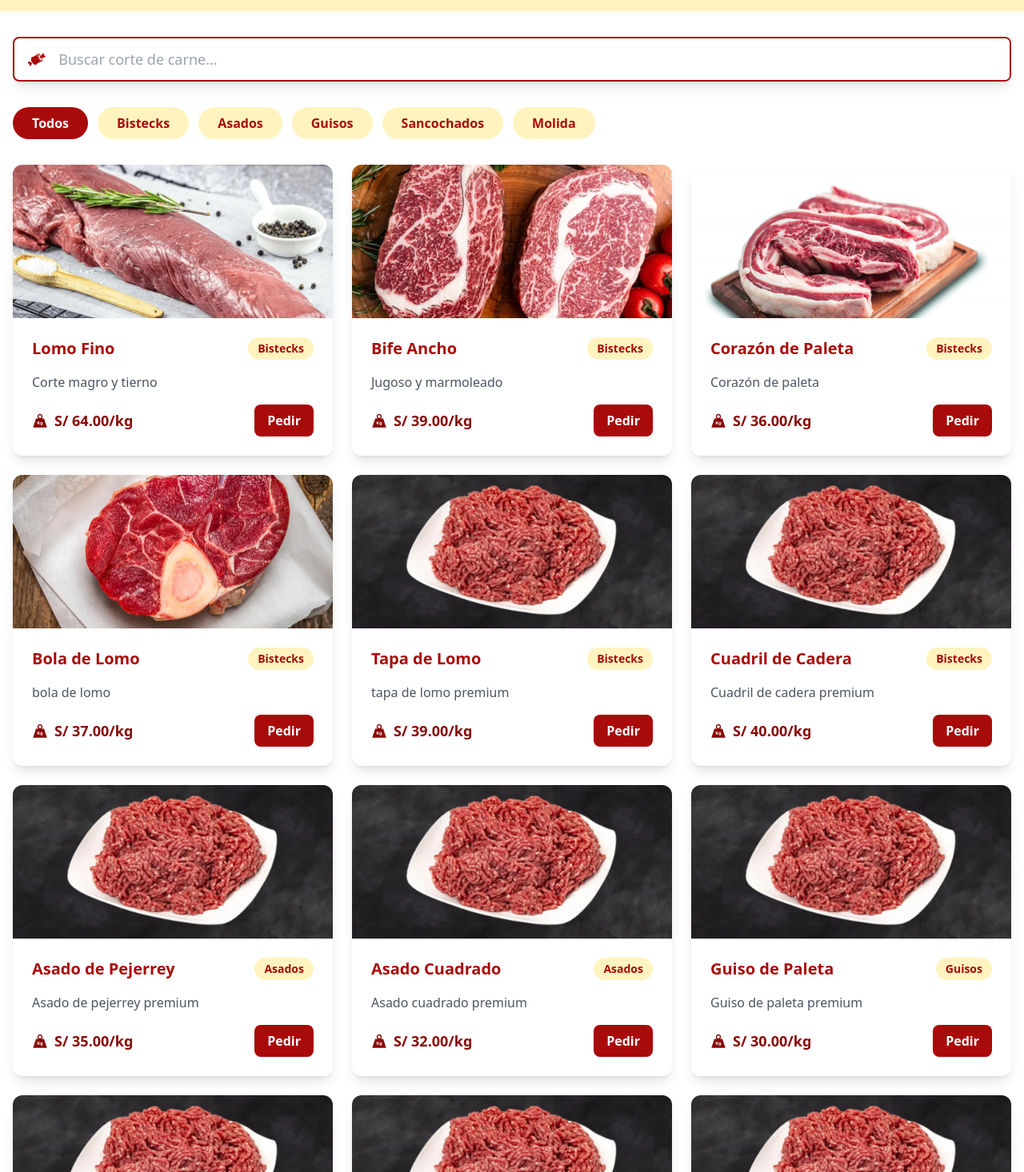
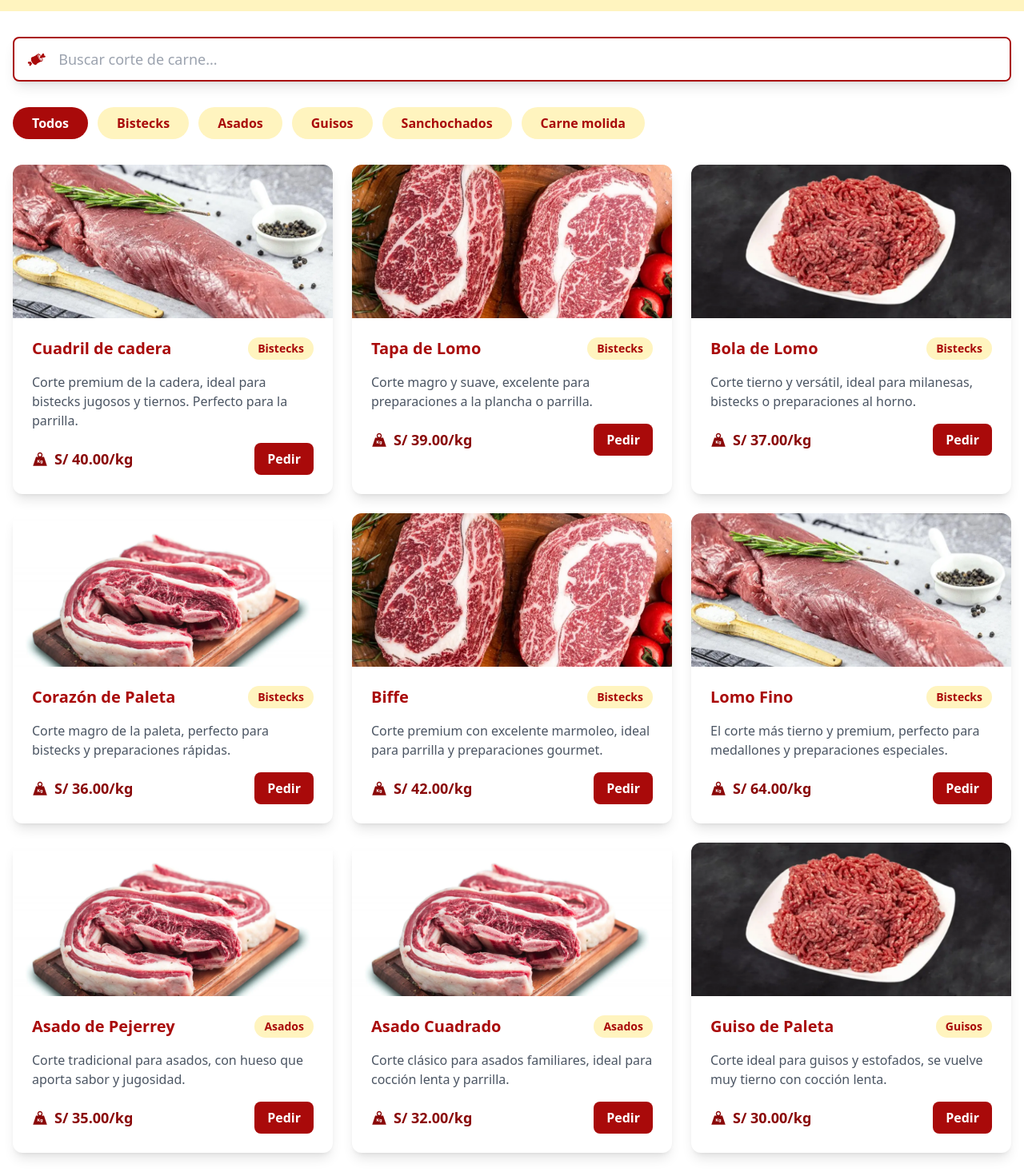
Before and after one commit to MarxAlonso/CarnicentroMarcelo, a React (Vite) app: page /carneres in a window 1280 px wide. Shown: the part 564-2030 px from the top of the page at 80% size. Built offline with nearby package versions, Linux system fonts and the light colour scheme; the HTML template or start-up script is replaced by a standard one.

Commit message:
fix: correcciones de precios

```diff
--- a/src/components/Filtros/FiltroCarneCerdos.tsx
+++ b/src/components/Filtros/FiltroCarneCerdos.tsx
@@ -178,7 +178,7 @@ export const FiltroCarneCerdos = () => {
                         <div className="flex items-center justify-between">
                             <div className="flex items-center text-[#a90a0a]">
                                 <GiWeight className="text-xl mr-2" />
-                                <span className="font-bold text-lg">S/ {producto.precio}/kg</span>
+                                <span className="font-bold text-lg">S/ {producto.precio}.00/kg</span>
                             </div>
                             <motion.button
                                 whileHover={{ scale: 1.1 }}
@@ -215,7 +215,7 @@ export const FiltroCarneCerdos = () => {
                     <img src={modalProducto.imagen} alt={modalProducto.nombre} className="rounded-lg mb-4" />
                     <h2 className="text-2xl font-bold text-[#a90a0a] mb-2">{modalProducto.nombre}</h2>
                     <p className="text-gray-600 mb-4">{modalProducto.descripcion}</p>
-                    <p className="text-[#a90a0a] font-bold mb-6">S/ {modalProducto.precio} /kg</p>
+                    <p className="text-[#a90a0a] font-bold mb-6">S/ {modalProducto.precio}.00/kg</p>
                     <a
                         href={`https://wa.me/51922061911?text=Hola!%20Quisiera%20pedir%20${encodeURIComponent(modalProducto.nombre)}%20a%20S/${modalProducto.precio}%20por%20kg.`}
                         target="_blank"
--- a/src/components/Filtros/data-cerdo/categorias.ts
+++ b/src/components/Filtros/data-cerdo/categorias.ts
@@ -1,4 +1,4 @@
 export const categorias = [
-  { id: 1, nombre: "Cortes Premium", icon: "🥩" },
-  { id: 2, nombre: "Especiales", icon: "⭐" }
+  { id: 1, nombre: "Carne de Cerdo", icon: "🐷" },
+  { id: 2, nombre: "Chuletas", icon: "🥩" }
 ];
--- a/src/components/Filtros/data-cerdo/productosCerdo.ts
+++ b/src/components/Filtros/data-cerdo/productosCerdo.ts
@@ -8,11 +8,12 @@ export interface ProductoCerdo {
 }
 
 export const productosCerdo: ProductoCerdo[] = [
+  // CARNE DE CERDO
   {
     id: 1,
     nombre: "Panceta Especial",
     precio: 29.00,
-    categoria: 2,
+    categoria: 1,
     imagen: "/src/assets/carnes/panceta-especial.jpg",
     descripcion: "Corte especial de panceta con balance ideal de carne y grasa, perfecto para parrillas y recetas tradicionales."
   },
@@ -20,48 +21,50 @@ export const productosCerdo: ProductoCerdo[] = [
     id: 2,
     nombre: "Panceta",
     precio: 24.00,
-    categoria: 2,
+    categoria: 1,
     imagen: "/src/assets/carnes/panceta.jpg",
-    descripcion: "Panceta de cerdo clásica, ideal para freír, guisos o preparar chicharrones."
+    descripcion: "Panceta de cerdo clásica, ideal para freír, guisos o preparar chicharrones crujientes."
   },
   {
     id: 3,
     nombre: "Pierna sin hueso",
     precio: 24.00,
-    categoria: 2,
+    categoria: 1,
     imagen: "/src/assets/carnes/pierna-sin-hueso.jpg",
-    descripcion: "Pierna deshuesada, excelente para preparar al horno o en estofados."
+    descripcion: "Pierna deshuesada, excelente para preparar al horno, estofados o cortes para milanesas."
   },
   {
     id: 4,
     nombre: "Bondiola sin hueso",
     precio: 26.00,
-    categoria: 2,
+    categoria: 1,
     imagen: "/src/assets/carnes/bondiola-sin-hueso.jpg",
-    descripcion: "Corte jugoso y versátil, perfecto para asar o cocinar lentamente."
+    descripcion: "Corte jugoso y versátil, perfecto para asar lentamente o preparar al horno con especias."
   },
   {
     id: 5,
     nombre: "Brazuelo deshuesado",
     precio: 22.00,
-    categoria: 2,
+    categoria: 1,
     imagen: "/src/assets/carnes/brazuelo-deshuesado.jpg",
-    descripcion: "Corte económico y sabroso, excelente para guisos y estofados."
+    descripcion: "Corte económico y sabroso, excelente para guisos, estofados y preparaciones de cocción lenta."
   },
+
+  // CHULETAS
   {
     id: 6,
     nombre: "Chuleta de Lomo",
     precio: 22.00,
-    categoria: 1,
+    categoria: 2,
     imagen: "/src/assets/carnes/chuleta-lomo.jpg",
-    descripcion: "Chuleta magra de lomo, ideal para la parrilla o freír a la plancha."
+    descripcion: "Chuleta magra de lomo, ideal para la parrilla, plancha o freír. Corte tierno y jugoso."
   },
   {
     id: 7,
     nombre: "Chuleta de Bondiola",
     precio: 23.00,
-    categoria: 1,
+    categoria: 2,
     imagen: "/src/assets/carnes/chuleta-bondiola.jpg",
-    descripcion: "Chuleta de bondiola jugosa, perfecta para asar con un sabor intenso."
+    descripcion: "Chuleta de bondiola jugosa con más grasa, perfecta para asar con un sabor intenso y tradicional."
   }
 ];
--- a/src/components/Filtros/data/categorias.ts
+++ b/src/components/Filtros/data/categorias.ts
@@ -1 +1 @@
-export const categorias = ['Todos', 'Bistecks', 'Asados', 'Guisos', 'Sancochados', 'Molida'];
+export const categorias = ['Todos', 'Bistecks', 'Asados', 'Guisos', 'Sanchochados', 'Carne molida'];
--- a/src/components/Filtros/data/productosRes.ts
+++ b/src/components/Filtros/data/productosRes.ts
@@ -3,78 +3,83 @@ import  bife from '../../../assets/catalogoinicio/bife.webp';
 import  carnemolidaespecial from '../../../assets/catalogoinicio/carnemolidaespecial.webp';
 import  osobuco from '../../../assets/catalogoinicio/osobuco.webp';
 import  asadotira from '../../../assets/catalogoinicio/asadotira.webp';
+
 export const productosRes = [
+    // BISTECKS
     {
         id: 1,
-        nombre: 'Lomo Fino',
-        precio: 64,
+        nombre: 'Cuadril de cadera',
+        precio: 40,
         categoria: 'Bistecks',
-        descripcion: 'Corte magro y tierno',
+        descripcion: 'Corte premium de la cadera, ideal para bistecks jugosos y tiernos. Perfecto para la parrilla.',
         imagen: lomofino,
     },
     {
         id: 2,
-        nombre: 'Bife Ancho',
+        nombre: 'Tapa de Lomo',
         precio: 39,
         categoria: 'Bistecks',
-        descripcion: 'Jugoso y marmoleado',
+        descripcion: 'Corte magro y suave, excelente para preparaciones a la plancha o parrilla.',
         imagen: bife,
     },
     {
         id: 3,
+        nombre: 'Bola de Lomo',
+        precio: 37,
+        categoria: 'Bistecks',
+        descripcion: 'Corte tierno y versátil, ideal para milanesas, bistecks o preparaciones al horno.',
+        imagen: carnemolidaespecial,
+    },
+    {
+        id: 4,
         nombre: 'Corazón de Paleta',
         precio: 36,
         categoria: 'Bistecks',
-        descripcion: 'Corazón de paleta',
+        descripcion: 'Corte magro de la paleta, perfecto para bistecks y preparaciones rápidas.',
         imagen: asadotira,
     },
     {
-        id: 4,
-        nombre: 'Bola de Lomo',
-        precio: 37,
+        id: 5,
+        nombre: 'Biffe',
+        precio: 42,
         categoria: 'Bistecks',
-        descripcion: 'bola de lomo',
-        imagen: osobuco,
-    },
-    {
-        id: 5,
-        nombre: 'Tapa de Lomo',
-        precio: 39,
-        categoria: 'Bistecks',
-        descripcion: 'tapa de lomo premium',
-        imagen: carnemolidaespecial,
+        descripcion: 'Corte premium con excelente marmoleo, ideal para parrilla y preparaciones gourmet.',
+        imagen: bife,
     },
     {
         id: 6,
-        nombre: 'Cuadril de Cadera',
-        precio: 40,
+        nombre: 'Lomo Fino',
+        precio: 64,
         categoria: 'Bistecks',
-        descripcion: 'Cuadril de cadera premium',
-        imagen: carnemolidaespecial,
+        descripcion: 'El corte más tierno y premium, perfecto para medallones y preparaciones especiales.',
+        imagen: lomofino,
     },
+
+    // ASADOS
     {
         id: 7,
         nombre: 'Asado de Pejerrey',
         precio: 35,
         categoria: 'Asados',
-        descripcion: 'Asado de pejerrey premium',
-        imagen: carnemolidaespecial,
+        descripcion: 'Corte tradicional para asados, con hueso que aporta sabor y jugosidad.',
+        imagen: asadotira,
     },
     {
         id: 8,
         nombre: 'Asado Cuadrado',
         precio: 32,
         categoria: 'Asados',
-        descripcion: 'Asado cuadrado premium',
-        imagen: carnemolidaespecial,
+        descripcion: 'Corte clásico para asados familiares, ideal para cocción lenta y parrilla.',
+        imagen: asadotira,
     },
+
     // GUISOS
     {
         id: 9,
         nombre: 'Guiso de Paleta',
         precio: 30,
         categoria: 'Guisos',
-        descripcion: 'Guiso de paleta premium',
+        descripcion: 'Corte ideal para guisos y estofados, se vuelve muy tierno con cocción lenta.',
         imagen: carnemolidaespecial,
     },
     {
@@ -82,7 +87,7 @@ export const productosRes = [
         nombre: 'Churrasco Redondo',
         precio: 32,
         categoria: 'Guisos',
-        descripcion: 'Churrasco redondo premium',
+        descripcion: 'Corte versátil, perfecto para guisos, estofados y preparaciones al horno.',
         imagen: carnemolidaespecial,
     },
     {
@@ -90,7 +95,7 @@ export const productosRes = [
         nombre: 'Aguja',
         precio: 29,
         categoria: 'Guisos',
-        descripcion: 'Aguja premium',
+        descripcion: 'Corte económico y sabroso, excelente para guisos y preparaciones de cocción lenta.',
         imagen: carnemolidaespecial,
     },
     {
@@ -98,7 +103,7 @@ export const productosRes = [
         nombre: 'Malaya',
         precio: 28,
         categoria: 'Guisos',
-        descripcion: 'Malaya premium',
+        descripcion: 'Corte tradicional para guisos, aporta mucho sabor y se deshace con la cocción.',
         imagen: carnemolidaespecial,
     },
     {
@@ -106,7 +111,7 @@ export const productosRes = [
         nombre: 'Osobuco de pierna',
         precio: 26,
         categoria: 'Guisos',
-    descripcion: 'Osobuco de pierna para guiso',
+        descripcion: 'Corte con hueso y tuétano, perfecto para guisos y caldos nutritivos.',
         imagen: osobuco,
     },
     {
@@ -114,7 +119,7 @@ export const productosRes = [
         nombre: 'Tira de Asado',
         precio: 28,
         categoria: 'Guisos',
-    descripcion: 'Tira de asado especial para guisos',
+        descripcion: 'Corte con costillas, ideal para guisos y preparaciones que requieren mucho sabor.',
         imagen: asadotira,
     },
     {
@@ -122,7 +127,7 @@ export const productosRes = [
         nombre: 'Huachalomo',
         precio: 32,
         categoria: 'Guisos',
-    descripcion: 'Huachalomo premium',
+        descripcion: 'Corte jugoso y sabroso, perfecto para guisos y estofados tradicionales.',
         imagen: carnemolidaespecial,
     },
     {
@@ -130,7 +135,7 @@ export const productosRes = [
         nombre: 'Cordoncito de Lomo',
         precio: 32,
         categoria: 'Guisos',
-    descripcion: 'Cordoncito de lomo especial',
+        descripcion: 'Corte tierno del lomo, excelente para guisos gourmet y preparaciones especiales.',
         imagen: carnemolidaespecial,
     },
     {
@@ -138,57 +143,59 @@ export const productosRes = [
         nombre: 'Entraña',
         precio: 30,
         categoria: 'Guisos',
-    descripcion: 'Entraña suave y sabrosa',
+        descripcion: 'Corte con textura única, ideal para guisos y preparaciones de cocción lenta.',
         imagen: carnemolidaespecial,
     },
-  // SANCOCHADOS
+
+    // SANCHOCHADOS
     {
         id: 18,
         nombre: 'Pecho',
         precio: 22,
-    categoria: 'Sancochados',
-    descripcion: 'Pecho ideal para sancochado',
+        categoria: 'Sanchochados',
+        descripcion: 'Corte tradicional para sancochados, aporta mucho sabor al caldo y se vuelve muy tierno.',
         imagen: carnemolidaespecial,
     },
     {
         id: 19,
         nombre: 'Falda',
         precio: 24,
-    categoria: 'Sancochados',
-    descripcion: 'Falda para sancochado',
+        categoria: 'Sanchochados',
+        descripcion: 'Corte ideal para sancochados y caldos, con excelente sabor y textura.',
         imagen: carnemolidaespecial,
     },
     {
         id: 20,
         nombre: 'Costilla',
         precio: 24,
-    categoria: 'Sancochados',
-    descripcion: 'Costilla especial para sancochado',
+        categoria: 'Sanchochados',
+        descripcion: 'Costillas perfectas para sancochados, aportan sabor intenso y sustancia al caldo.',
         imagen: carnemolidaespecial,
     },
     {
         id: 21,
         nombre: 'Osobuco de brazo',
         precio: 22,
-    categoria: 'Sancochados',
-    descripcion: 'Osobuco de brazo para sancochado',
+        categoria: 'Sanchochados',
+        descripcion: 'Corte con hueso y tuétano del brazo, excelente para sancochados nutritivos.',
         imagen: osobuco,
     },
-  // MOLIDA
+
+    // CARNE MOLIDA
     {
         id: 22,
-    nombre: 'Carne Molida Especial',
+        nombre: 'Carne molida Especial',
         precio: 28,
-    categoria: 'Molida',
-    descripcion: 'Carne molida especial',
+        categoria: 'Carne molida',
+        descripcion: 'Carne molida de primera calidad, ideal para hamburguesas, albóndigas y guisos.',
         imagen: carnemolidaespecial,
     },
     {
         id: 23,
-    nombre: 'Carne Molida Extraespecial',
+        nombre: 'Carne molida Extraespecial',
         precio: 30,
-    categoria: 'Molida',
-    descripcion: 'Carne molida extraespecial premium',
+        categoria: 'Carne molida',
+        descripcion: 'Carne molida premium con menor contenido graso, perfecta para preparaciones gourmet.',
         imagen: carnemolidaespecial,
     },
 ];
```
Lines whose indentation alone changed are shown as unchanged.
